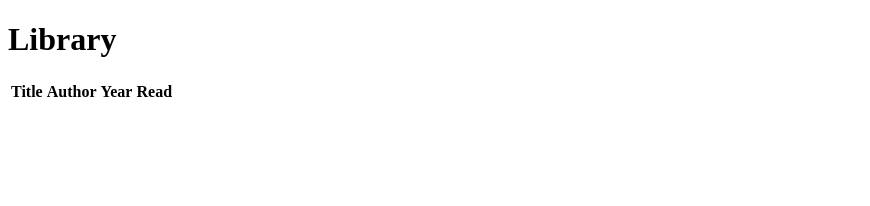
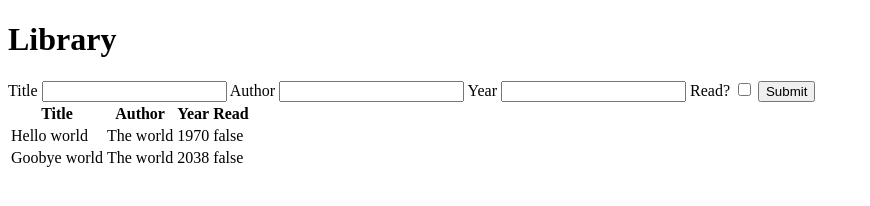
Before and after one commit to anapdh/js-library, a plain HTML site: page index.html in a window 1280 px wide. Shown: the whole page, without its empty margins (0-870 px from the left). Drawn offline with Linux system fonts and the light colour scheme.

Commit message:
Add for for adding books and button to submit inforamtion

```diff
--- a/index.html
+++ b/index.html
@@ -13,6 +13,17 @@
 <body>
   <h1>Library</h1>
   <div class="container">
+    <form action="" id="bookForm">
+      <label for="title">Title</label>
+      <input type="text" name="title" id="inputTitle">
+      <label for="author">Author</label>
+      <input type="text" name="author" id="inputAuthor">
+      <label for="year">Year</label>
+      <input type="text" name="year" id="inputYear">
+      <label for="read">Read?</label>
+      <input type="checkbox" name="read" id="inputRead">
+      <input type="button" value="Submit" id="inputButton">
+    </form>
     <table id="bookShelf">
       <tr>
         <th>Title</th>
--- a/js/index.js
+++ b/js/index.js
@@ -29,3 +29,19 @@ function showBooks(library) {
     bookShelf.appendChild(bookDOM);
   });
 }
+
+document.addEventListener("DOMContentLoaded", (event) => {
+  showBooks(myLibrary);
+
+  inputButton.addEventListener("click", (event) => {
+    const title = inputTitle.value;
+    const author = inputAuthor.value;
+    const year = inputYear.value;
+    //const read = inputRead.value;
+
+    const book = new Book(title, author, year);
+
+    addBookToLibrary(book);
+    showBooks(myLibrary);
+  });
+});
```
